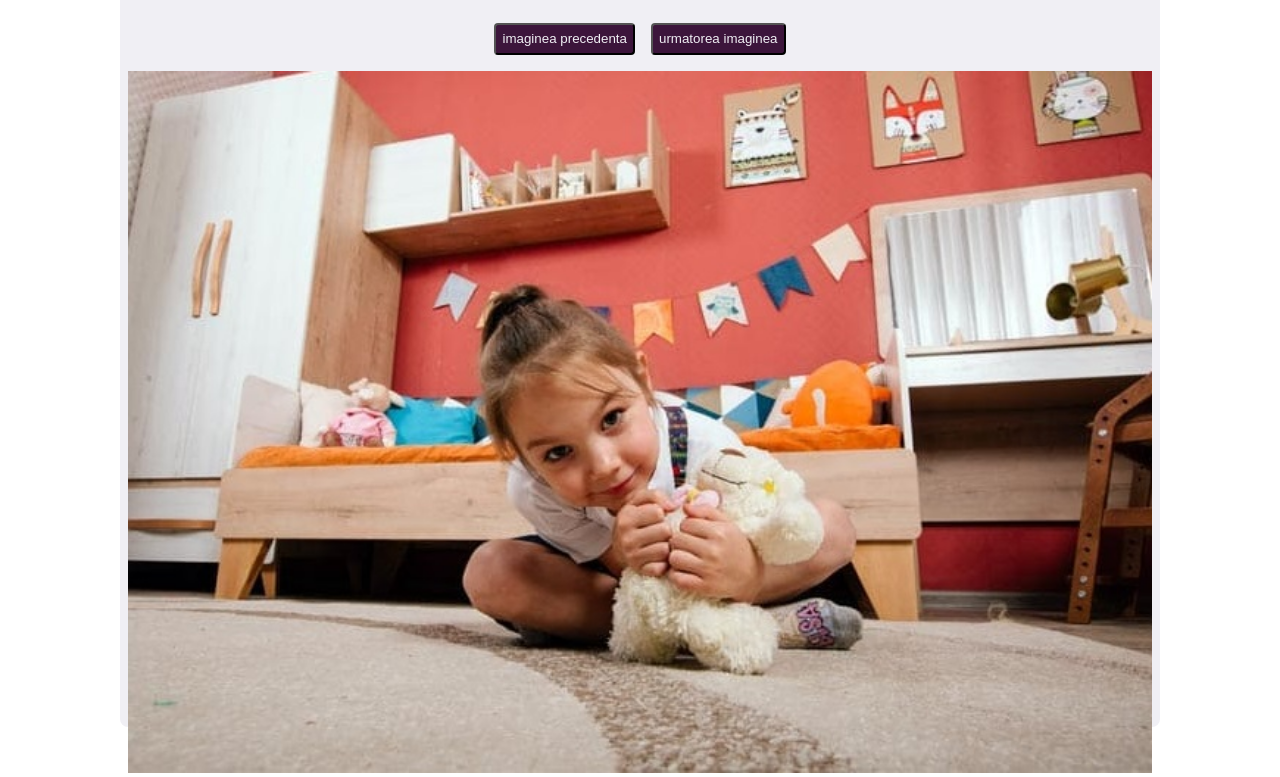
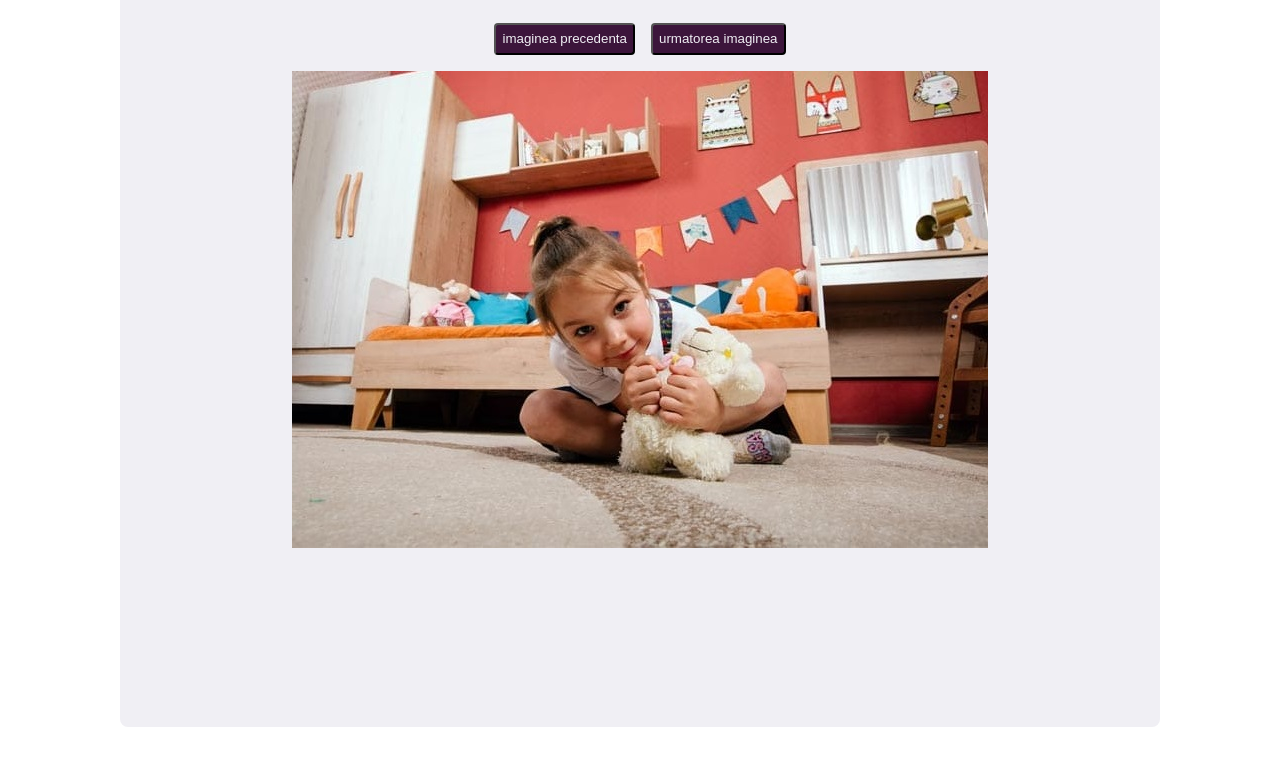
Before and after one commit to ekoida/learn_romanian, a website: page index.html in a window 1280 px wide. Shown: the part 81-858 px from the top of the page. After the commit the page ends 816 px from the top, so only its background shows below. Drawn offline with Linux system fonts and the light colour scheme.

Commit message:
adjusted width

```diff
--- a/styles.css
+++ b/styles.css
@@ -17,6 +17,8 @@ body {
   >main {
     display: flex;
     flex-direction: column;
+    flex-wrap: wrap;
+    align-content: center;
     gap: 1rem;
     background-color: var(--background-color);
     padding-inline: 0.5rem;
@@ -32,14 +34,19 @@ body {
     }
 
     >figure {
-      max-width: 100%;
+      display: flex;
+      justify-content: center;
+      max-width: 70%;
       height: auto;
       margin: 0;
+
 
       >img {
         width: 100%;
         height: auto;
         object-fit: contain;
+
+
       }
 
       >figcaption {
```
